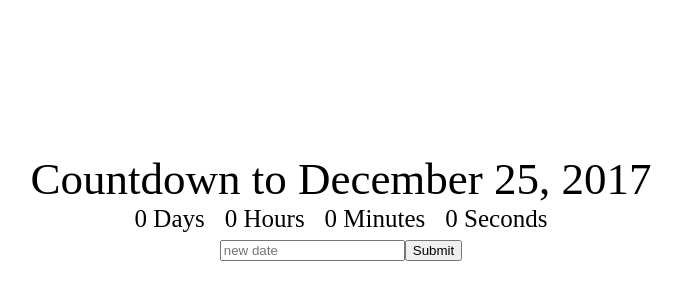
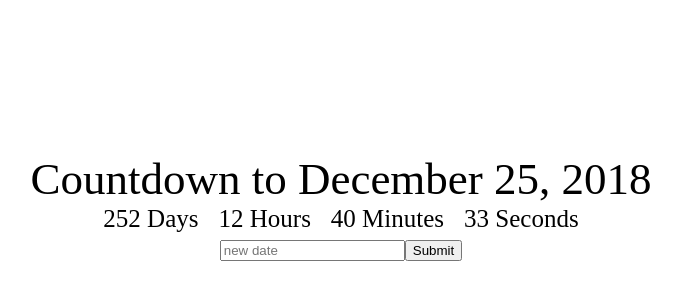
Before and after one commit to Copenbacon/first-react-app, a React (Create React App) app in the folder countdown_champ/: page / in a window 1280 px wide. Shown: the part 100-400 px from the top of the page, without its empty margins (299-980 px from the left). Built offline with nearby package versions, Linux system fonts and the light colour scheme.

Commit message:
componentWIllMount, ComponentDidMount Lifecycle methods

```diff
--- a/countdown_champ/src/app.jsx
+++ b/countdown_champ/src/app.jsx
@@ -6,7 +6,7 @@ class App extends Component {
 	constructor(props) {
 		super(props);
 		this.state = {
-			deadline: 'December 25, 2017',
+			deadline: 'December 25, 2018',
 			new_deadline: ''
 		}
 	}
@@ -20,7 +20,7 @@ class App extends Component {
 		return(
 			<div className="App">
 				<div className="App-title">Countdown to {this.state.deadline}</div>
-				<Clock deadline={this.state.deadline}/>
+				<Clock deadline={this.state.deadline} />
 				<div>
 					<input
 						placeholder='new date'
--- a/countdown_champ/src/clock.jsx
+++ b/countdown_champ/src/clock.jsx
@@ -11,27 +11,29 @@ class Clock extends Component {
 			minutes: 0,
 			seconds: 0
 		}
-		console.log('this.props', this.props);
+	}
+
+	componentWillMount() {
+		this.get_time_until(this.props.deadline);
+	}
+
+	componentDidMount() {
+		setInterval(() => this.get_time_until(this.props.deadline), 1000);
+
 	}
 
 	get_time_until(deadline) {
 		const time = Date.parse(deadline) - Date.parse(new Date());
-		console.log('time: ', time);
 		const seconds = Math.floor((time/1000) % 60);
 		const minutes = Math.floor((time/1000/60) % 60);
 		const hours = Math.floor(time/(1000*60*60) % 24);
 		const days = Math.floor(time/(1000*60*60*24));
 
-		console.log('seconds: ', seconds);
-		console.log('minutes: ', minutes);
-		console.log('hours: ', hours);
-		console.log('days: ', days);
+		this.setState({days, hours, minutes, seconds});
 	}
 
+
 	render() {
-
-		this.get_time_until(this.props.deadline);
-
 		return(
 			<div>
 				<div className="Clock-days">{this.state.days} Days</div>
```
